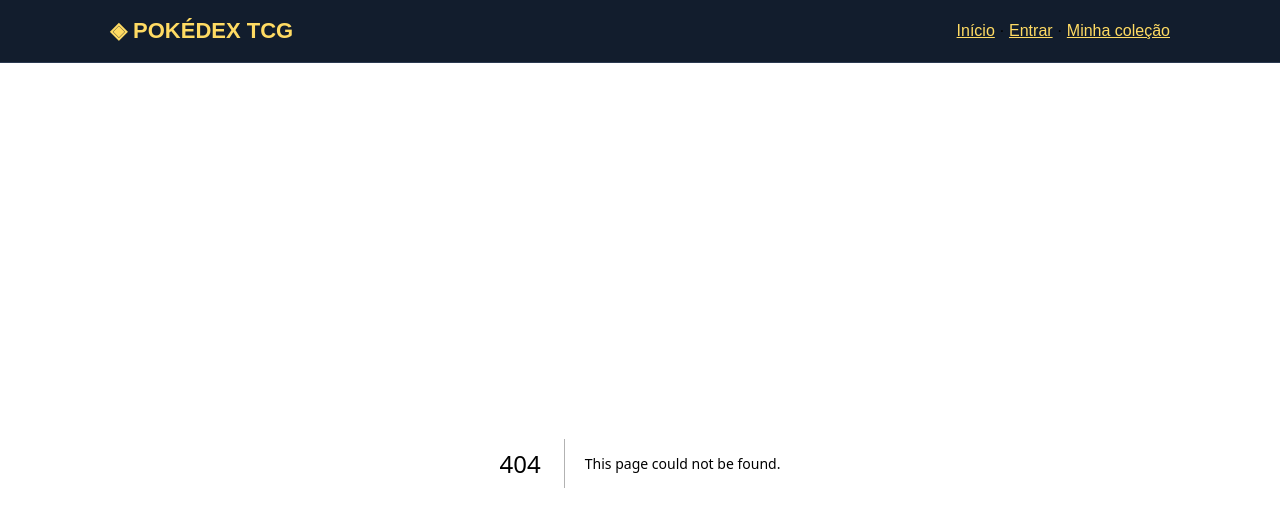
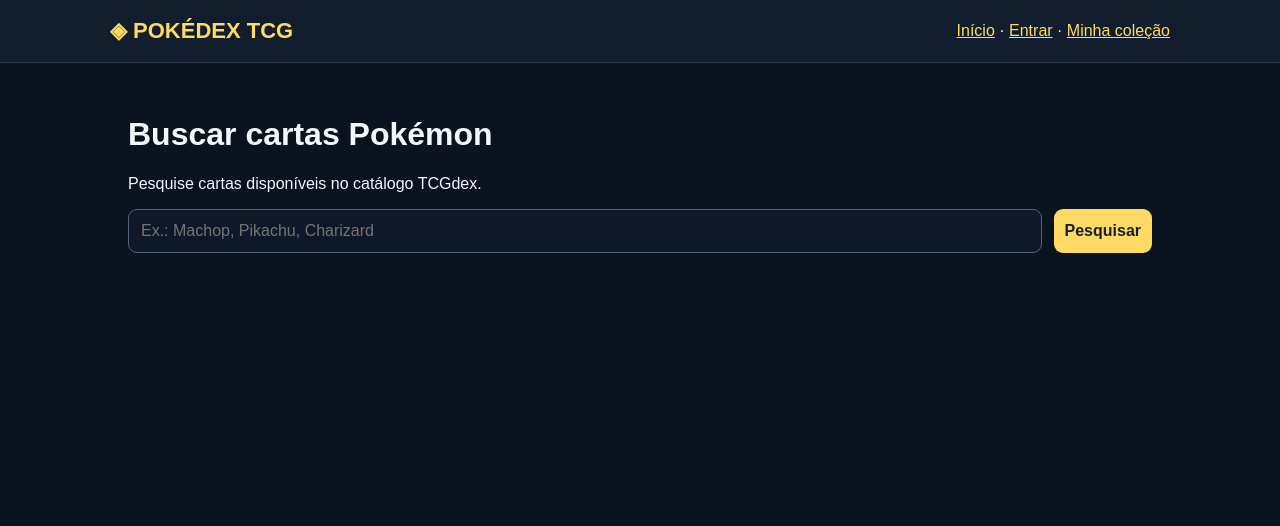
Before and after one commit to erickluism/pokedex-tcg, a Next.js app: page /buscar in a window 1280 px wide. Before the commit this address had no page. Shown: the top 526 px of the page. Built offline with nearby package versions, Linux system fonts and the light colour scheme.

Commit message:
Create page.tsx

```diff
--- /dev/null
+++ b/app/buscar/page.tsx
@@ -0,0 +1,115 @@
+
+'use client';
+
+import { useState } from 'react';
+
+type SearchCard = {
+  id: string;
+  localId: string;
+  name: string;
+  image?: string;
+};
+
+export default function BuscarCartas() {
+  const [search, setSearch] = useState('');
+  const [cards, setCards] = useState<SearchCard[]>([]);
+  const [loading, setLoading] = useState(false);
+  const [message, setMessage] = useState('');
+
+  async function buscar() {
+    if (search.trim().length < 2) {
+      setMessage('Digite pelo menos 2 caracteres.');
+      return;
+    }
+
+    setLoading(true);
+    setMessage('');
+    setCards([]);
+
+    try {
+      const response = await fetch(
+        `/api/cards/search?q=${encodeURIComponent(search.trim())}`
+      );
+
+      const data = await response.json();
+
+      if (!response.ok) {
+        throw new Error(data.error || 'Erro na pesquisa.');
+      }
+
+      setCards(data.cards || []);
+
+      if (!data.cards?.length) {
+        setMessage('Nenhuma carta encontrada.');
+      }
+    } catch (error) {
+      setMessage(
+        error instanceof Error ? error.message : 'Erro na pesquisa.'
+      );
+    } finally {
+      setLoading(false);
+    }
+  }
+
+  return (
+    <main style={{ paddingBottom: 60 }}>
+      <h1>Buscar cartas Pokémon</h1>
+      <p>Pesquise cartas disponíveis no catálogo TCGdex.</p>
+
+      <div style={{
+        display: 'flex',
+        gap: 12,
+        flexWrap: 'wrap',
+        marginBottom: 24
+      }}>
+        <input
+          value={search}
+          onChange={event => setSearch(event.target.value)}
+          onKeyDown={event => {
+            if (event.key === 'Enter') buscar();
+          }}
+          placeholder="Ex.: Machop, Pikachu, Charizard"
+          style={{ flex: 1, minWidth: 200, padding: 12 }}
+        />
+
+        <button onClick={buscar} disabled={loading}>
+          {loading ? 'Buscando...' : 'Pesquisar'}
+        </button>
+      </div>
+
+      {message && <p role="status">{message}</p>}
+
+      <section style={{
+        display: 'grid',
+        gridTemplateColumns: 'repeat(auto-fill, minmax(180px, 1fr))',
+        gap: 20
+      }}>
+        {cards.map(card => (
+          <article
+            key={card.id}
+            className="panel"
+            style={{ padding: 14 }}
+          >
+            {card.image ? (
+              <img
+                src={`${card.image}/high.webp`}
+                alt={card.name}
+                style={{
+                  width: '100%',
+                  height: 260,
+                  objectFit: 'contain'
+                }}
+              />
+            ) : (
+              <p>Imagem indisponível</p>
+            )}
+
+            <h3>{card.name}</h3>
+            <p>Número: {card.localId}</p>
+            <p style={{ fontSize: 12 }}>{card.id}</p>
+          </article>
+        ))}
+      </section>
+    </main>
+  );
+}
```
